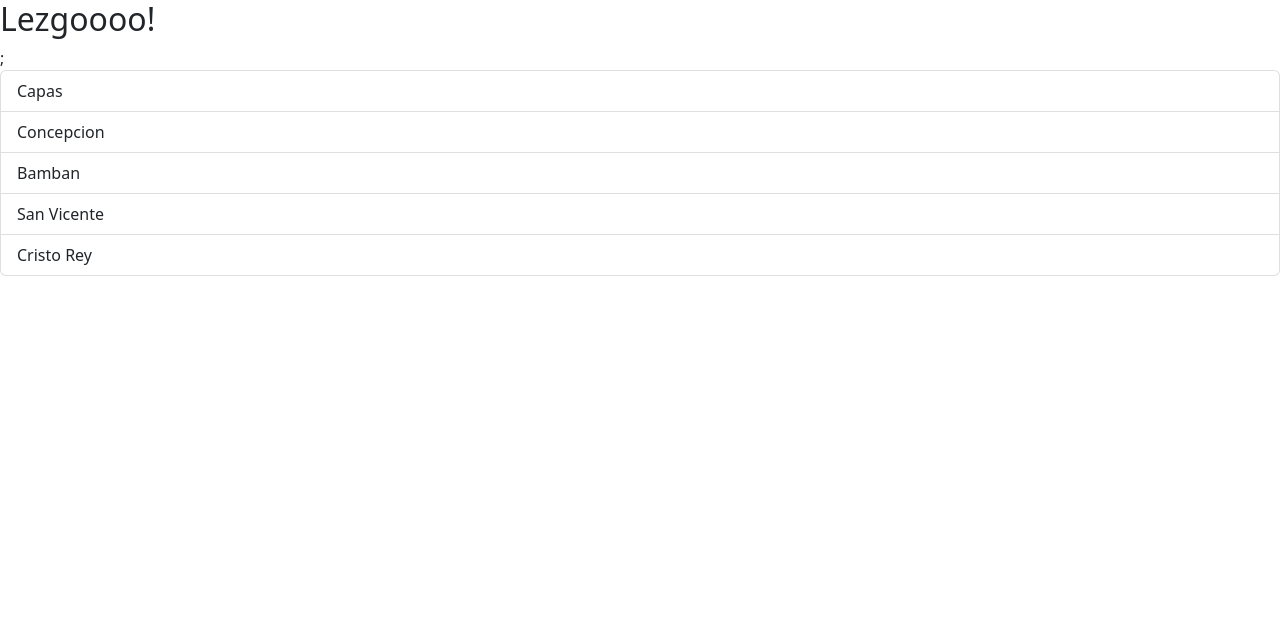
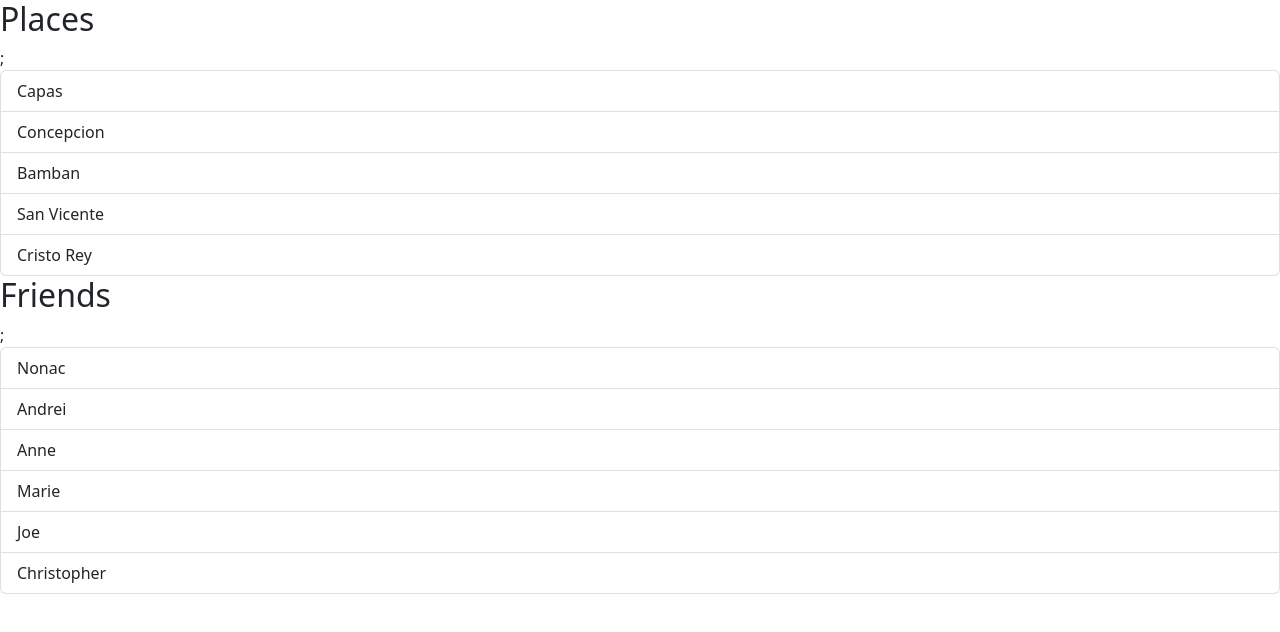
Before and after one commit to aecial/react-prac, a React (Vite) app in the folder react-app/: page / in a window 1280 px wide. Shown: the top 632 px of the page. Built offline with nearby package versions, Linux system fonts and the light colour scheme.

Commit message:
Using Props in React

```diff
--- a/react-app/src/App.tsx
+++ b/react-app/src/App.tsx
@@ -1,9 +1,12 @@
 import ListGroup from "./components/ListGroup";
 
 function App() {
+  let Places = ["Capas", "Concepcion", "Bamban", "San Vicente", "Cristo Rey"];
+  let Friends = ["Nonac", "Andrei", "Anne", "Marie", "Joe","Christopher"];
   return (
     <div>
-      <ListGroup />
+      <ListGroup items={Places} heading="Places" />
+      <ListGroup items={Friends} heading="Friends" />
     </div>
   );
 }
--- a/react-app/src/components/ListGroup.tsx
+++ b/react-app/src/components/ListGroup.tsx
@@ -1,7 +1,12 @@
+// { items: [] heading: string}
+// using interface we can define the shape or the interface of an object
 import { useState } from "react";
+interface Props {
+  items: string[];
+  heading: string;
+}
+function ListGroup({items, heading}: Props) {
 
-function ListGroup() {
-  let items = ["Capas", "Concepcion", "Bamban", "San Vicente", "Cristo Rey"];
   // Hook
   const [selectedIndex, setSelectedIndex] = useState(-1);
   // Event Handler
@@ -9,7 +14,7 @@ function ListGroup() {
 
   return (
     <>
-      <h2>Lezgoooo!</h2>
+      <h2>{heading}</h2>
       <ul className="list-group">
         {items.length === 0 && <p>No item found</p>};
         {items.map((item, index) => (
```
